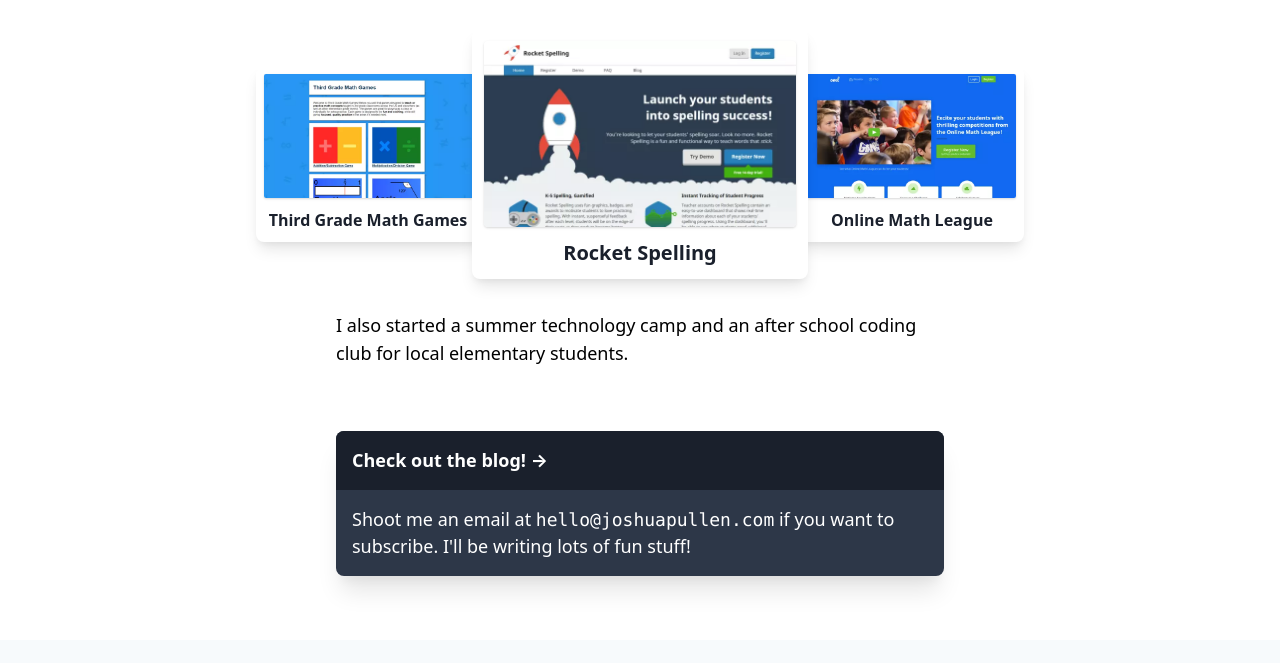
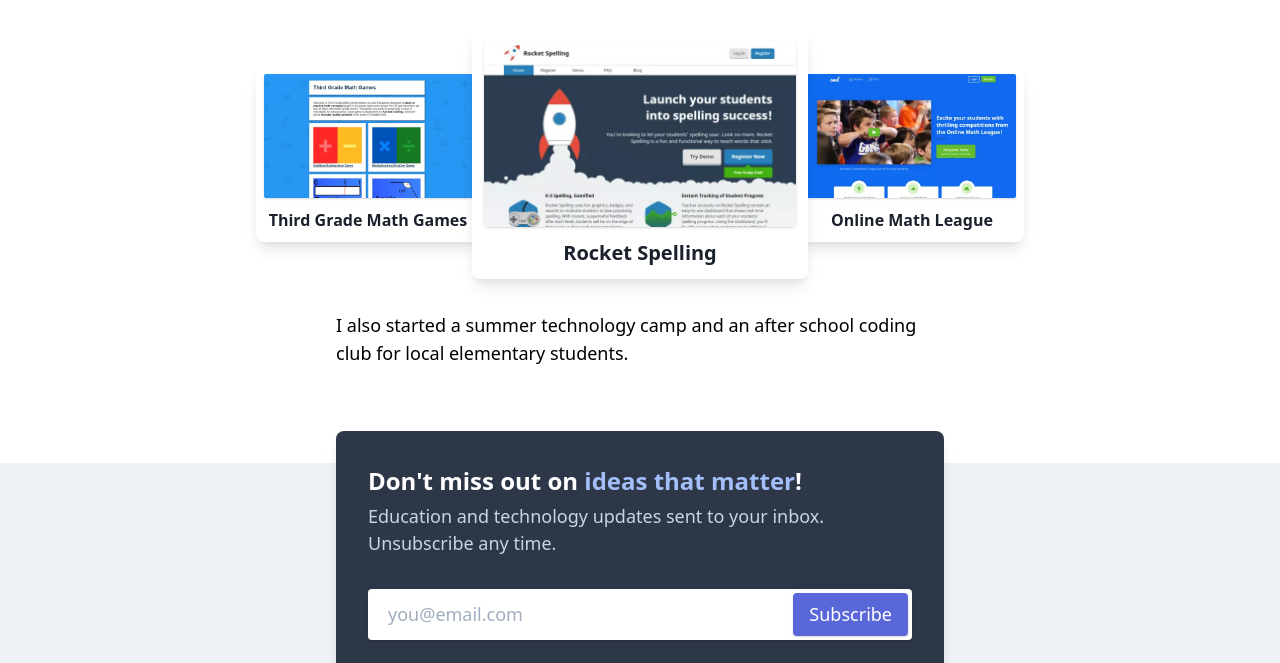
Before and after one commit to PullJosh/blog, a Gatsby site: page / in a window 1280 px wide. Shown: the part 366-1029 px from the top of the page. Built offline with nearby package versions, Linux system fonts and the light colour scheme; Gatsby itself is replaced by a stand-in of ours.

Commit message:
Add next/prev post links and newsletter form

```diff
--- a/gatsby-node.js
+++ b/gatsby-node.js
@@ -16,12 +16,20 @@ exports.createPages = async function({ actions, graphql }) {
   const posts = data.allMdx.edges;
 
   // Individual posts
-  posts.forEach(({ node }) => {
+  posts.forEach(({ node }, index) => {
     const slug = node.frontmatter.slug;
     actions.createPage({
       path: `/blog/posts/${slug}`,
       component: require.resolve("./src/templates/blog-post.js"),
-      context: { slug }
+      context: {
+        slug,
+        prevSlug: posts[index + 1]
+          ? posts[index + 1].node.frontmatter.slug
+          : null,
+        nextSlug: posts[index - 1]
+          ? posts[index - 1].node.frontmatter.slug
+          : null
+      }
     });
   });
 
--- a/src/components/Layout.js
+++ b/src/components/Layout.js
@@ -53,11 +53,44 @@ export function Layout({ children }) {
           </div>
         </header>
       </div>
-      <div className="my-16">
+      <div className="mt-16 mb-24">
         <main className="max-w-2xl px-8 mx-auto">{children}</main>
       </div>
-      <footer className="py-8 mt-auto bg-gray-100 select-none">
-        <div className="flex max-w-2xl px-8 mx-auto">
+      <footer className="py-8 mt-auto bg-gray-200 select-none">
+        <div className="max-w-2xl px-8 mx-auto">
+          <section className="grid p-8 mb-8 -mt-16 text-white bg-gray-800 rounded-lg shadow-lg">
+            <h3 className="inline mb-1 text-xl font-semibold text-white md:text-2xl">
+              Don't miss out on{" "}
+              <span className="font-bold text-indigo-300">
+                ideas that matter
+              </span>
+              !
+            </h3>
+            <p className="mb-8 mr-8 text-lg text-gray-400">
+              Education and technology updates sent to your inbox. Unsubscribe
+              any time.
+            </p>
+            <form
+              className="flex bg-white rounded shadow"
+              action="https://app.convertkit.com/forms/1309362/subscriptions"
+              method="post"
+            >
+              <input
+                type="email"
+                name="email_address"
+                className="flex-grow px-5 py-3 text-lg text-gray-900 bg-transparent"
+                placeholder="you@email.com"
+                autoComplete="on"
+                required
+              />
+              <input
+                type="submit"
+                value="Subscribe"
+                className="px-4 py-2 m-1 text-lg bg-indigo-600 rounded shadow cursor-pointer"
+              />
+            </form>
+          </section>
+          <div className="flex">
             <span>© {new Date().getFullYear()} Josh Pullen</span>
             <div className="flex flex-col ml-auto sm:flex-row">
               <a
@@ -104,6 +137,7 @@ export function Layout({ children }) {
               </a>
             </div>
           </div>
+        </div>
       </footer>
     </div>
   );
--- a/src/pages/index.js
+++ b/src/pages/index.js
@@ -89,16 +89,6 @@ export default function Index() {
           club for local elementary students.
         </p>
       </StyledContent>
-      <Link
-        to="/blog/"
-        className="block mt-16 overflow-hidden text-lg text-white bg-gray-800 rounded-lg shadow-xl"
-      >
-        <h5 className="p-4 font-bold bg-gray-900">Check out the blog! →</h5>
-        <p className="p-4 text-left">
-          Shoot me an email at <code>hello@joshuapullen.com</code> if you want
-          to subscribe. I'll be writing lots of fun stuff!
-        </p>
-      </Link>
     </Layout>
   );
 }
--- a/src/templates/blog-post.js
+++ b/src/templates/blog-post.js
@@ -1,5 +1,5 @@
 import React from "react";
-import { graphql } from "gatsby";
+import { graphql, Link } from "gatsby";
 import { MDXProvider } from "@mdx-js/react";
 import { MDXRenderer } from "gatsby-plugin-mdx";
 import Highlight, { defaultProps } from "prism-react-renderer";
@@ -13,7 +13,7 @@ export default function BlogPost({ data }) {
   return (
     <Layout>
       <SEO title={data.mdx.frontmatter.title} />
-      <article className="ContentArea">
+      <article className="mb-8 ContentArea">
         <time
           className="text-gray-700"
           dateTime={data.mdx.frontmatter.machineDate}
@@ -23,7 +23,6 @@ export default function BlogPost({ data }) {
         <h2 className="text-3xl font-bold text-gray-900">
           {data.mdx.frontmatter.title}
         </h2>
-        <div className="BlogPost__content">
         <MDXProvider
           components={{
             h1: props => <h3 {...props} />,
@@ -74,9 +73,7 @@ export default function BlogPost({ data }) {
                           <div
                             {...lineProps}
                             className={classNames(lineProps.className, {
-                                "prism-line-highlighted": lineIsHighlighted(
-                                  i + 1
-                                )
+                              "prism-line-highlighted": lineIsHighlighted(i + 1)
                             })}
                           >
                             {line.map((token, key) => (
@@ -96,14 +93,34 @@ export default function BlogPost({ data }) {
             <MDXRenderer>{data.mdx.body}</MDXRenderer>
           </StyledContent>
         </MDXProvider>
+      </article>
+      <div className="grid grid-cols-2 -mx-5">
+        {data.nextMdx && <PostLink label="Next post" post={data.nextMdx} />}
+        {data.prevMdx && <PostLink label="Previous post" post={data.prevMdx} />}
       </div>
-      </article>
     </Layout>
   );
 }
 
+function PostLink({ post, label }) {
+  return (
+    <Link
+      to={`/blog/posts/${post.frontmatter.slug}/`}
+      className="block px-5 py-4 mb-8 rounded-lg hover:bg-gray-200"
+    >
+      <article>
+        <span className="block text-gray-700">{label}</span>
+        <h3 className="text-lg font-semibold truncate">
+          {post.frontmatter.title}
+        </h3>
+        <div>{post.excerpt}</div>
+      </article>
+    </Link>
+  );
+}
+
 export const query = graphql`
-  query($slug: String!) {
+  query($slug: String!, $prevSlug: String, $nextSlug: String) {
     mdx(frontmatter: { slug: { eq: $slug } }) {
       body
       frontmatter {
@@ -113,5 +130,25 @@ export const query = graphql`
         author
       }
     }
+    nextMdx: mdx(frontmatter: { slug: { eq: $nextSlug } }) {
+      excerpt(pruneLength: 65)
+      frontmatter {
+        slug
+        title
+        date(formatString: "MMMM D, YYYY")
+        machineDate: date
+        author
+      }
+    }
+    prevMdx: mdx(frontmatter: { slug: { eq: $prevSlug } }) {
+      excerpt(pruneLength: 70)
+      frontmatter {
+        slug
+        title
+        date(formatString: "MMMM D, YYYY")
+        machineDate: date
+        author
+      }
+    }
   }
 `;
```
Lines whose indentation alone changed are shown as unchanged.
